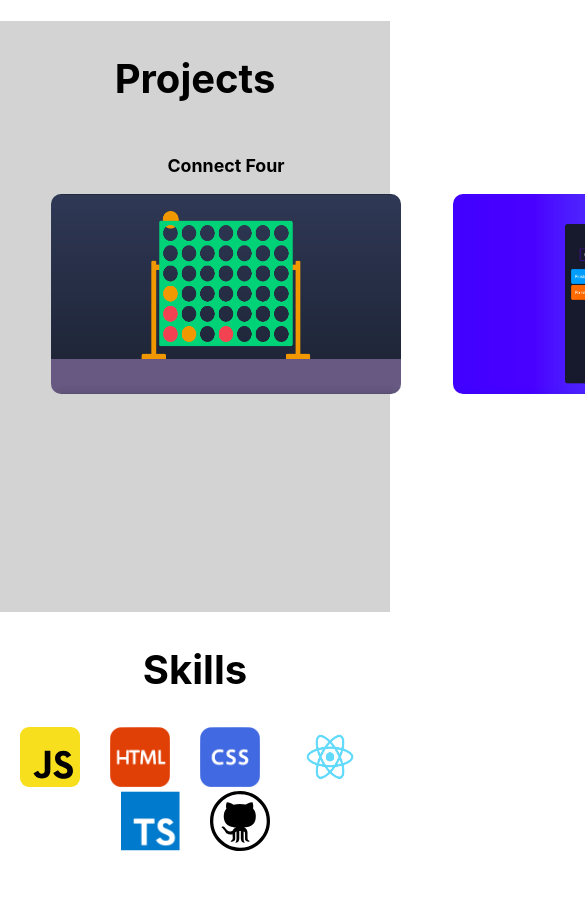
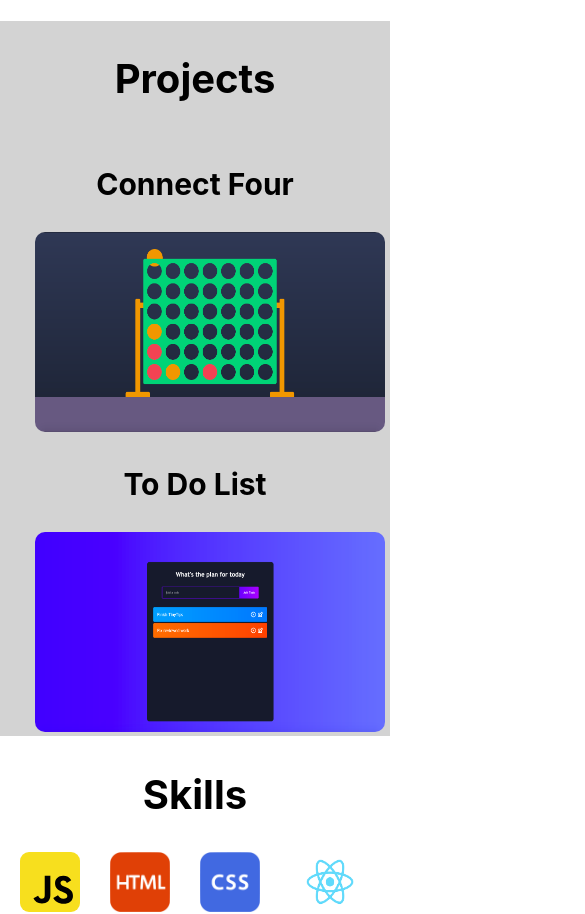
Before and after one commit to CalumSmith2401/my-portfolio, a React (Create React App) app: page / in a window 390 px wide. Shown: the part 1480-2394 px from the top of the page, 585 px wide, since content can reach past the window. Built offline with nearby package versions, Linux system fonts and the light colour scheme.

Commit message:
created media queries

```diff
--- a/src/App.css
+++ b/src/App.css
@@ -34,6 +34,7 @@
   margin-left: auto;
   margin-right: auto;
   border-radius: 10px;
+  margin-left: 30px;
 }
 
 .portfolio:hover {
--- a/src/App.tsx
+++ b/src/App.tsx
@@ -3,7 +3,17 @@ import React from "react";
 
 // Styles
 import "./App.css";
-import { H1, P, FOOTER, TABLE, H2, P1, BioDiv, SkillsBody } from "./styles";
+import {
+  H1,
+  P,
+  FOOTER,
+  PORTFOLIO,
+  H2,
+  P1,
+  BioDiv,
+  SkillsBody,
+  H3,
+} from "./styles";
 
 // Images
 import avatar from "./Images/AvatarMaker.svg";
@@ -40,10 +50,9 @@ function App() {
       </body>
       <body className="App-body">
         <H2>Projects</H2>
-        <TABLE>
-          <tr>
-            <th>
-              <P>Connect Four</P>
+        <PORTFOLIO>
+          <div>
+            <H3>Connect Four</H3>
             <a href="https://trusting-hodgkin-a6c0c6.netlify.app/">
               <img
                 src={ConnectFourPortfolio}
@@ -53,9 +62,9 @@ function App() {
                 height="200px"
               />
             </a>
-            </th>
-            <th>
-              <P>To Do List</P>
+          </div>
+          <div>
+            <H3>To Do List</H3>
             <a href="https://dazzling-hopper-974d18.netlify.app/">
               <img
                 src={TodoListPortfolio}
@@ -65,9 +74,8 @@ function App() {
                 height="200px"
               />
             </a>
-            </th>
-          </tr>
-        </TABLE>
+          </div>
+        </PORTFOLIO>
       </body>
       <SkillsBody>
         <H2>Skills</H2>
--- a/src/styles.ts
+++ b/src/styles.ts
@@ -8,6 +8,10 @@ export const H1 = styled.h1(() => ({
 
 export const H2 = styled.h2(() => ({
   fontSize: "40px",
+}));
+
+export const H3 = styled.h3(() => ({
+  fontSize: "30px",
 }));
 
 export const P = styled.p(() => ({
@@ -38,12 +42,23 @@ export const FOOTER = styled.footer(() => ({
   top: "0",
 }));
 
-export const TABLE = styled.table(() => ({
+export const PORTFOLIO = styled.div(() => ({
+  [mediaQueries[1]]: {
+    display: "flex",
+    flexDirection: "column",
+  },
+  display: "flex",
   marginLeft: "auto",
   marginRight: "auto",
-  borderSpacing: "50px 0px",
 }));
 
 export const SkillsBody = styled.body(() => ({
+  [mediaQueries[0]]: {},
   paddingBottom: "40px",
 }));
+
+export const breakpoints: number[] = [576, 768, 992, 1200];
+
+export const mediaQueries: string[] = breakpoints.map(
+  (bp) => `@media (max-width: ${bp}px)`
+);
```
Also changed, not shown: 1 other file (tests, documents, lock files or other folders). Lines whose indentation alone changed are shown as unchanged.
